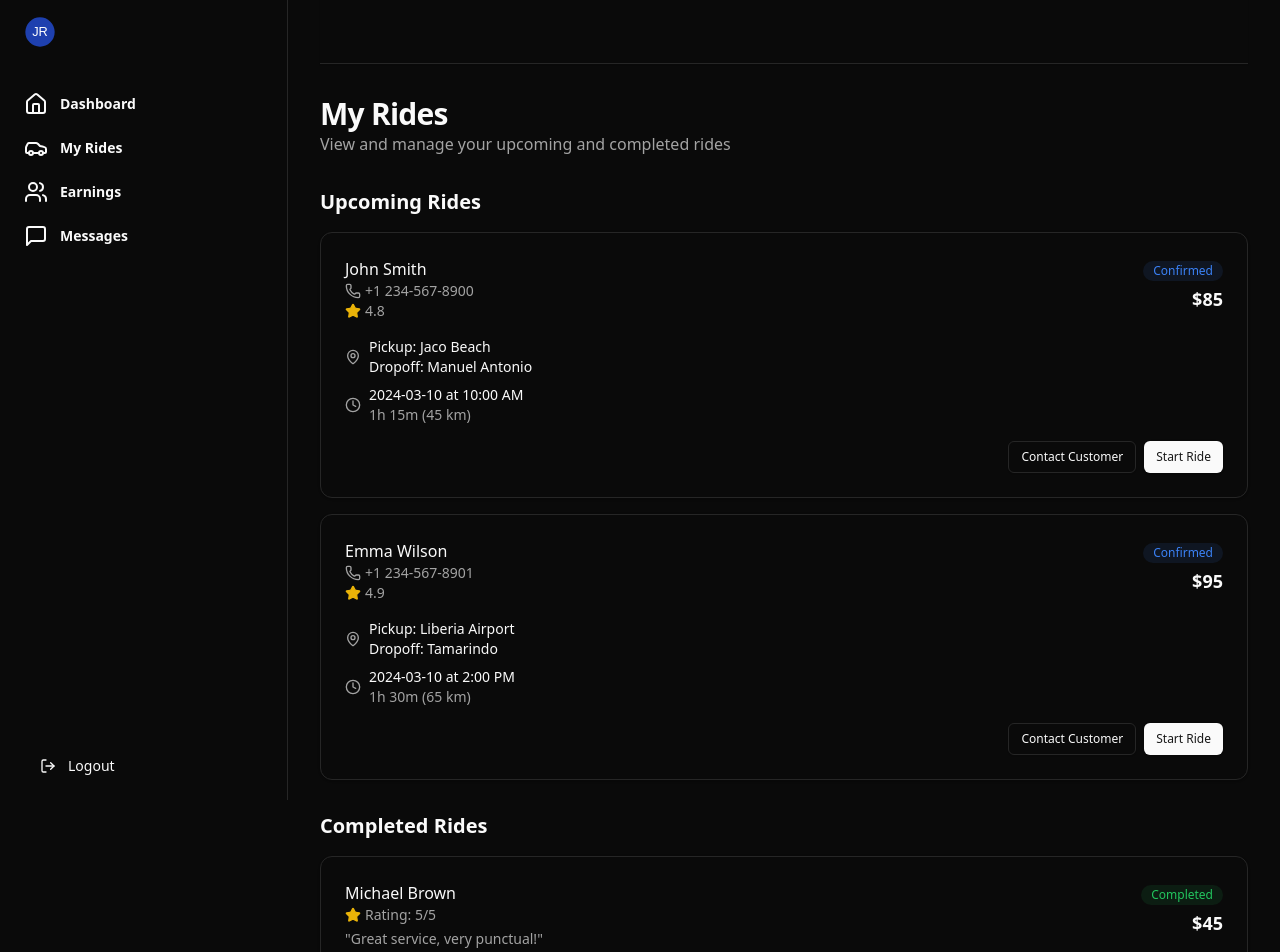
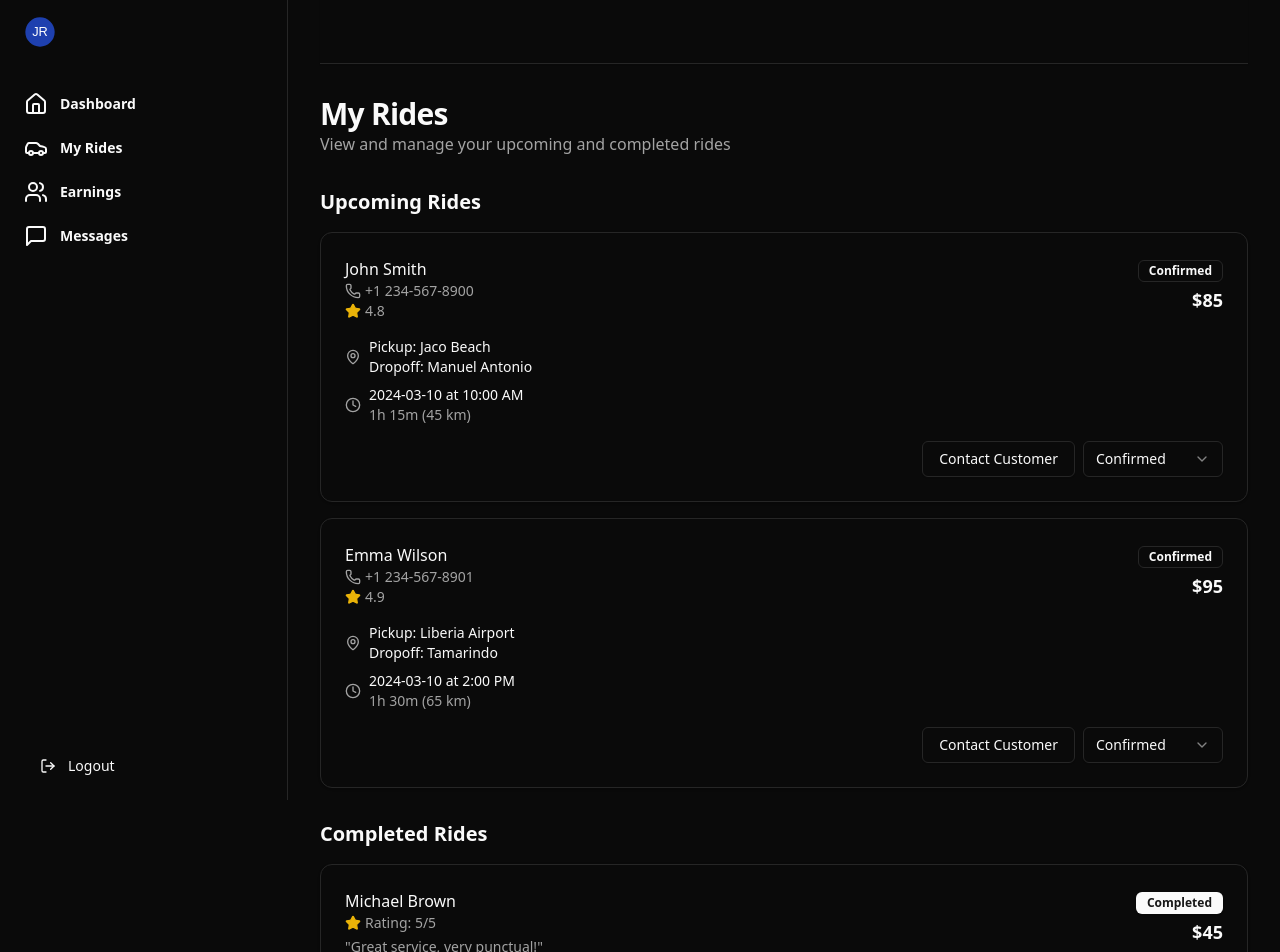
Before and after one commit to Zaheeroo/riderapp, a Next.js app: page /driver/rides in a window 1280 px wide. Shown: the top 952 px of the page. Built offline with nearby package versions, Linux system fonts and the light colour scheme.

Commit message:
fix: Remove price property from Ride type in adminux2 page to match data structure

```diff
--- a/src/app/adminux2/page.tsx
+++ b/src/app/adminux2/page.tsx
@@ -29,6 +29,42 @@ import {
   SelectValue,
 } from "@/components/ui/select";
 
+type Ride = {
+  id: string;
+  customerName: string;
+  destination: string;
+  status: string;
+  time: string;
+  driverName: string;
+};
+
+const rides: Ride[] = [
+  {
+    id: "1",
+    customerName: "John Smith",
+    destination: "Manuel Antonio",
+    status: "Confirmed",
+    time: "10:00 AM",
+    driverName: "Carlos M."
+  },
+  {
+    id: "2",
+    customerName: "Emma Wilson",
+    destination: "Tamarindo",
+    status: "In Progress",
+    time: "11:30 AM",
+    driverName: "Maria R."
+  },
+  {
+    id: "3",
+    customerName: "Michael Brown",
+    destination: "Jaco Beach",
+    status: "Completed",
+    time: "2:00 PM",
+    driverName: "Juan P."
+  }
+];
+
 export default function AdminUX2() {
   const { isMobile } = useDeviceType();
   const recentChats = dummyCommunication.conversations
@@ -38,11 +74,19 @@ export default function AdminUX2() {
   const renderRidesManagement = () => (
     <Card>
       <CardHeader className="pb-3">
-        <div className="flex items-center justify-between">
+        <div className="flex flex-col sm:flex-row sm:items-center justify-between gap-4">
           <div>
             <CardTitle className="text-lg font-semibold">Rides Management</CardTitle>
             <CardDescription>Monitor and manage all rides</CardDescription>
           </div>
+          <div className="flex items-center gap-2">
+            <Input
+              placeholder="Search rides..."
+              className="w-full sm:w-[300px]"
+            />
+            <Button variant="outline">
+              <Search className="h-4 w-4" />
+            </Button>
             <Button variant="ghost" size="sm" className="text-muted-foreground" asChild>
               <Link href="/admin/rides">
                 View All
@@ -50,18 +94,27 @@ export default function AdminUX2() {
               </Link>
             </Button>
           </div>
+        </div>
       </CardHeader>
       <CardContent className="p-0">
-        <ScrollArea className="max-h-[300px]">
+        <ScrollArea className={cn(
+          isMobile ? "max-h-[300px]" : "max-h-[400px]"
+        )}>
+          {isMobile ? (
+            // Mobile view - Card layout
             <div className="divide-y">
               {dummyAdminStats.recentRides?.map((ride) => (
-              <div key={ride.id} className="p-4 space-y-2">
+                <div key={ride.id} className="p-4 space-y-4">
                   <div className="flex items-center justify-between">
-                  <div className="space-y-1">
+                    <div>
                       <p className="font-medium">{ride.customerName}</p>
                       <div className="flex items-center text-xs text-muted-foreground">
                         <MapPin className="mr-1 h-3 w-3" />
                         {ride.destination}
+                      </div>
+                      <div className="flex items-center text-xs text-muted-foreground">
+                        <Clock className="mr-1 h-3 w-3" />
+                        {ride.time}
                       </div>
                     </div>
                     <Badge variant={
@@ -72,12 +125,11 @@ export default function AdminUX2() {
                       {ride.status}
                     </Badge>
                   </div>
-                <div className="flex items-center justify-between text-sm">
-                  <div className="flex items-center text-muted-foreground">
-                    <Clock className="mr-1 h-3 w-3" />
-                    <span>{ride.time}</span>
+                  <div className="flex items-center justify-between">
+                    <div className="space-y-1">
+                      <p className="text-sm font-medium">Driver: {ride.driverName}</p>
                     </div>
-                  <div className="flex items-center gap-2">
+                    <div className="flex gap-2">
                       <Select defaultValue={ride.driverName}>
                         <SelectTrigger className="w-[140px]">
                           <SelectValue placeholder="Assign Driver" />
@@ -101,6 +153,75 @@ export default function AdminUX2() {
                 </div>
               ))}
             </div>
+          ) : (
+            // Desktop view - Table layout
+            <div className="min-w-[800px]">
+              <Table>
+                <TableHeader>
+                  <TableRow>
+                    <TableHead>Customer</TableHead>
+                    <TableHead>Route</TableHead>
+                    <TableHead>Time</TableHead>
+                    <TableHead>Driver</TableHead>
+                    <TableHead>Status</TableHead>
+                    <TableHead>Actions</TableHead>
+                  </TableRow>
+                </TableHeader>
+                <TableBody>
+                  {dummyAdminStats.recentRides?.map((ride) => (
+                    <TableRow key={ride.id}>
+                      <TableCell>
+                        <p className="font-medium">{ride.customerName}</p>
+                      </TableCell>
+                      <TableCell>
+                        <div className="flex items-center text-sm">
+                          <MapPin className="mr-1 h-3 w-3" />
+                          {ride.destination}
+                        </div>
+                      </TableCell>
+                      <TableCell>
+                        <div className="flex items-center text-sm">
+                          <Clock className="mr-1 h-3 w-3" />
+                          {ride.time}
+                        </div>
+                      </TableCell>
+                      <TableCell>
+                        <Select defaultValue={ride.driverName}>
+                          <SelectTrigger className="w-[140px]">
+                            <SelectValue placeholder="Assign Driver" />
+                          </SelectTrigger>
+                          <SelectContent>
+                            {dummyDriversExtended.map((driver) => (
+                              <SelectItem key={driver.id} value={driver.name}>
+                                <div className="flex flex-col">
+                                  <span>{driver.name}</span>
+                                  <span className="text-xs text-muted-foreground">{driver.vehicle.model}</span>
+                                </div>
+                              </SelectItem>
+                            ))}
+                          </SelectContent>
+                        </Select>
+                      </TableCell>
+                      <TableCell>
+                        <Badge variant={
+                          ride.status === "In Progress" ? "default" :
+                          ride.status === "Completed" ? "secondary" :
+                          "outline"
+                        }>
+                          {ride.status}
+                        </Badge>
+                      </TableCell>
+                      <TableCell>
+                        <Button variant="outline" size="sm">
+                          <Pencil className="h-4 w-4" />
+                        </Button>
+                      </TableCell>
+                    </TableRow>
+                  ))}
+                </TableBody>
+              </Table>
+            </div>
+          )}
         </ScrollArea>
       </CardContent>
     </Card>
--- a/src/app/driver/rides/page.tsx
+++ b/src/app/driver/rides/page.tsx
@@ -1,10 +1,32 @@
+"use client";
+
 import DashboardLayout from "@/components/dashboard/DashboardLayout";
 import { Button } from "@/components/ui/button";
 import { Card, CardContent, CardHeader, CardTitle } from "@/components/ui/card";
 import { dummyDriverRides } from "@/data/dummy";
 import { Clock, MapPin, Phone, Star } from "lucide-react";
+import { Select, SelectContent, SelectItem, SelectTrigger, SelectValue } from "@/components/ui/select";
+import { useState } from "react";
+import { Badge } from "@/components/ui/badge";
+
+// Add type definitions
+type RideStatus = "Confirmed" | "In Progress" | "Completed";
+type RideStatusMap = {
+  [key: string]: RideStatus;
+};
 
 export default function DriverRidesPage() {
+  // Add state for ride statuses
+  const [rideStatuses, setRideStatuses] = useState<RideStatusMap>({});
+
+  // Function to handle status change
+  const handleStatusChange = (rideId: string, newStatus: RideStatus) => {
+    setRideStatuses(prev => ({
+      ...prev,
+      [rideId]: newStatus
+    }));
+  };
+
   return (
     <DashboardLayout userType="driver">
       <div className="space-y-8">
@@ -37,9 +59,13 @@ export default function DriverRidesPage() {
                           </div>
                         </div>
                         <div className="text-right">
-                          <div className="inline-flex items-center rounded-full px-2.5 py-0.5 text-xs font-medium bg-blue-500/10 text-blue-500">
-                            {ride.status}
-                          </div>
+                          <Badge variant={
+                            (rideStatuses[ride.id] || ride.status) === "Completed" ? "default" :
+                            (rideStatuses[ride.id] || ride.status) === "In Progress" ? "secondary" :
+                            "outline"
+                          }>
+                            {rideStatuses[ride.id] || ride.status}
+                          </Badge>
                           <p className="mt-1 text-lg font-semibold">${ride.price}</p>
                         </div>
                       </div>
@@ -62,8 +88,20 @@ export default function DriverRidesPage() {
                     </div>
                   </div>
                   <div className="mt-4 flex justify-end space-x-2">
-                    <Button variant="outline" size="sm">Contact Customer</Button>
-                    <Button size="sm">Start Ride</Button>
+                    <Button variant="outline">Contact Customer</Button>
+                    <Select
+                      value={rideStatuses[ride.id] || ride.status}
+                      onValueChange={(value) => handleStatusChange(ride.id, value as RideStatus)}
+                    >
+                      <SelectTrigger className="w-[140px]">
+                        <SelectValue placeholder="Change Status" />
+                      </SelectTrigger>
+                      <SelectContent>
+                        <SelectItem value="Confirmed">Confirmed</SelectItem>
+                        <SelectItem value="In Progress">Start Ride</SelectItem>
+                        <SelectItem value="Completed">Complete Ride</SelectItem>
+                      </SelectContent>
+                    </Select>
                   </div>
                 </CardContent>
               </Card>
@@ -94,9 +132,7 @@ export default function DriverRidesPage() {
                           )}
                         </div>
                         <div className="text-right">
-                          <div className="inline-flex items-center rounded-full px-2.5 py-0.5 text-xs font-medium bg-green-500/10 text-green-500">
-                            {ride.status}
-                          </div>
+                          <Badge variant="default">{ride.status}</Badge>
                           <p className="mt-1 text-lg font-semibold">${ride.price}</p>
                         </div>
                       </div>
--- a/src/app/driverux2/page.tsx
+++ b/src/app/driverux2/page.tsx
@@ -11,6 +11,7 @@ import { Avatar, AvatarFallback, AvatarImage } from "@/components/ui/avatar";
 import { Badge } from "@/components/ui/badge";
 import { ScrollArea } from "@/components/ui/scroll-area";
 import { cn } from "@/lib/utils";
+import { Select, SelectContent, SelectItem, SelectTrigger, SelectValue } from "@/components/ui/select";
 
 // Custom hook for device detection
 function useDeviceType() {
@@ -39,12 +40,29 @@ function useDeviceType() {
   return { isMobile, isTablet, isDesktop };
 }
 
+// Add type definitions
+type RideStatus = "Confirmed" | "In Progress" | "Completed";
+type RideStatusMap = {
+  [key: string]: RideStatus;
+};
+
 export default function DriverUX2() {
   const { isMobile, isTablet, isDesktop } = useDeviceType();
   const driver = dummyDrivers[0]; // Using first driver as example
   const recentChats = dummyCommunication.conversations
     .filter(conv => conv.participants.some(p => p.type === "driver"))
     .slice(0, 3); // Only show 3 most recent chats
+
+  // Add state for ride statuses with proper typing
+  const [rideStatuses, setRideStatuses] = useState<RideStatusMap>({});
+
+  // Function to handle status change with proper typing
+  const handleStatusChange = (rideId: string, newStatus: RideStatus) => {
+    setRideStatuses(prev => ({
+      ...prev,
+      [rideId]: newStatus
+    }));
+  };
 
   return (
     <DashboardLayout userType="driver" showMobileHeader={false}>
@@ -142,8 +160,12 @@ export default function DriverUX2() {
                 {driver.todayRides.map((ride) => (
                   <div key={ride.id} className="p-4 hover:bg-muted/50 transition-colors">
                     <div className="flex items-center justify-between mb-2">
-                      <Badge variant={ride.status === "Upcoming" ? "secondary" : "default"}>
-                        {ride.status}
+                      <Badge variant={
+                        (rideStatuses[ride.id] || ride.status) === "Completed" ? "default" :
+                        (rideStatuses[ride.id] || ride.status) === "In Progress" ? "secondary" :
+                        "outline"
+                      }>
+                        {rideStatuses[ride.id] || ride.status}
                       </Badge>
                       <span className="text-sm font-medium">${ride.price}</span>
                     </div>
@@ -167,14 +189,26 @@ export default function DriverUX2() {
                       </div>
                     </div>
 
-                    <div className="flex justify-end gap-2 mt-3">
+                    <div className="mt-4 flex justify-end gap-2">
                       <Button size="sm" variant="outline">
                         <Phone className="h-4 w-4" />
                       </Button>
                       <Button size="sm" variant="outline">
                         <MessageSquare className="h-4 w-4" />
                       </Button>
-                      <Button size="sm">Start Ride</Button>
+                      <Select
+                        value={rideStatuses[ride.id] || ride.status}
+                        onValueChange={(value) => handleStatusChange(ride.id, value as RideStatus)}
+                      >
+                        <SelectTrigger className="w-[140px]">
+                          <SelectValue placeholder="Change Status" />
+                        </SelectTrigger>
+                        <SelectContent>
+                          <SelectItem value="Confirmed">Confirmed</SelectItem>
+                          <SelectItem value="In Progress">Start Ride</SelectItem>
+                          <SelectItem value="Completed">Complete Ride</SelectItem>
+                        </SelectContent>
+                      </Select>
                     </div>
                   </div>
                 ))}
```
Lines whose indentation alone changed are shown as unchanged.
